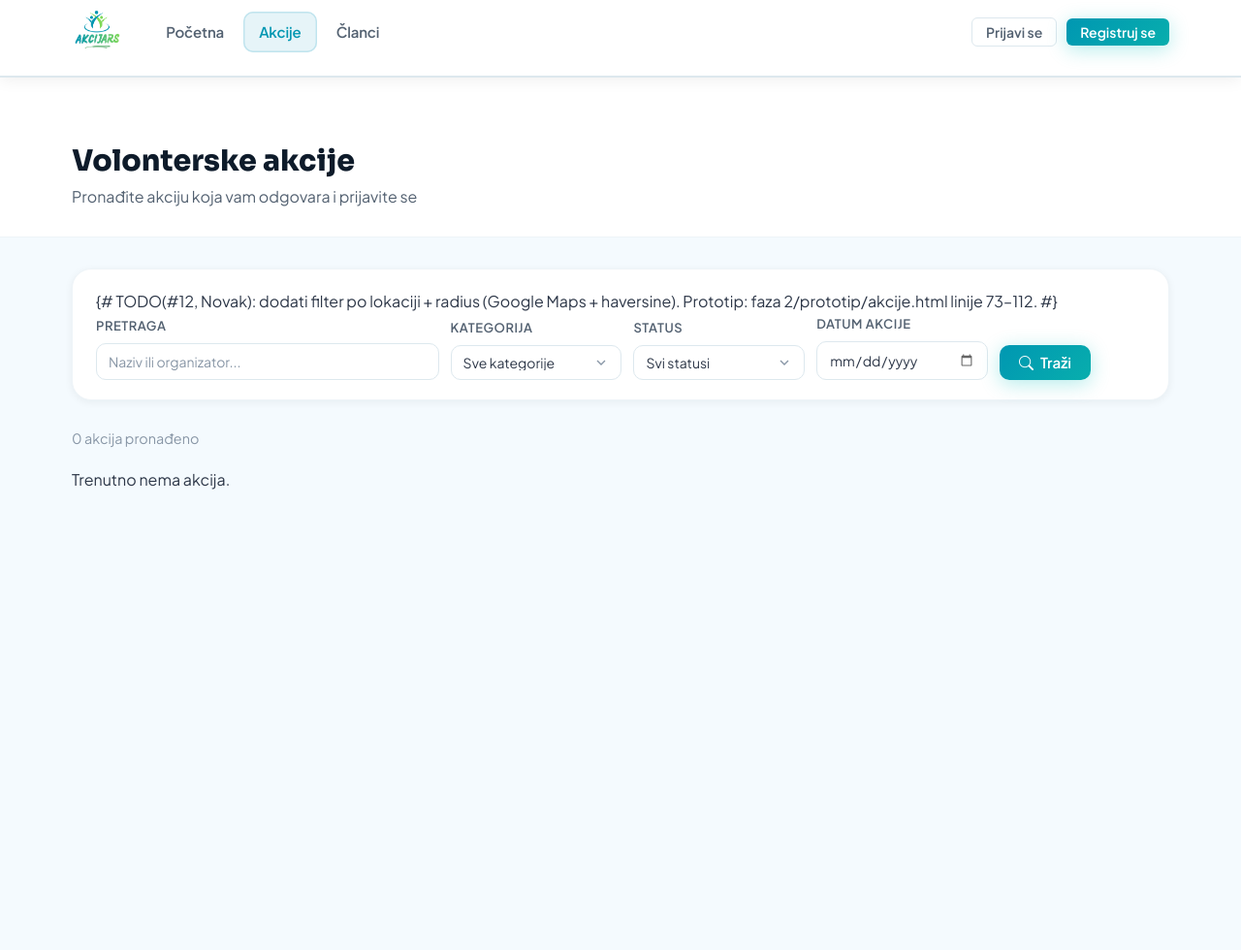
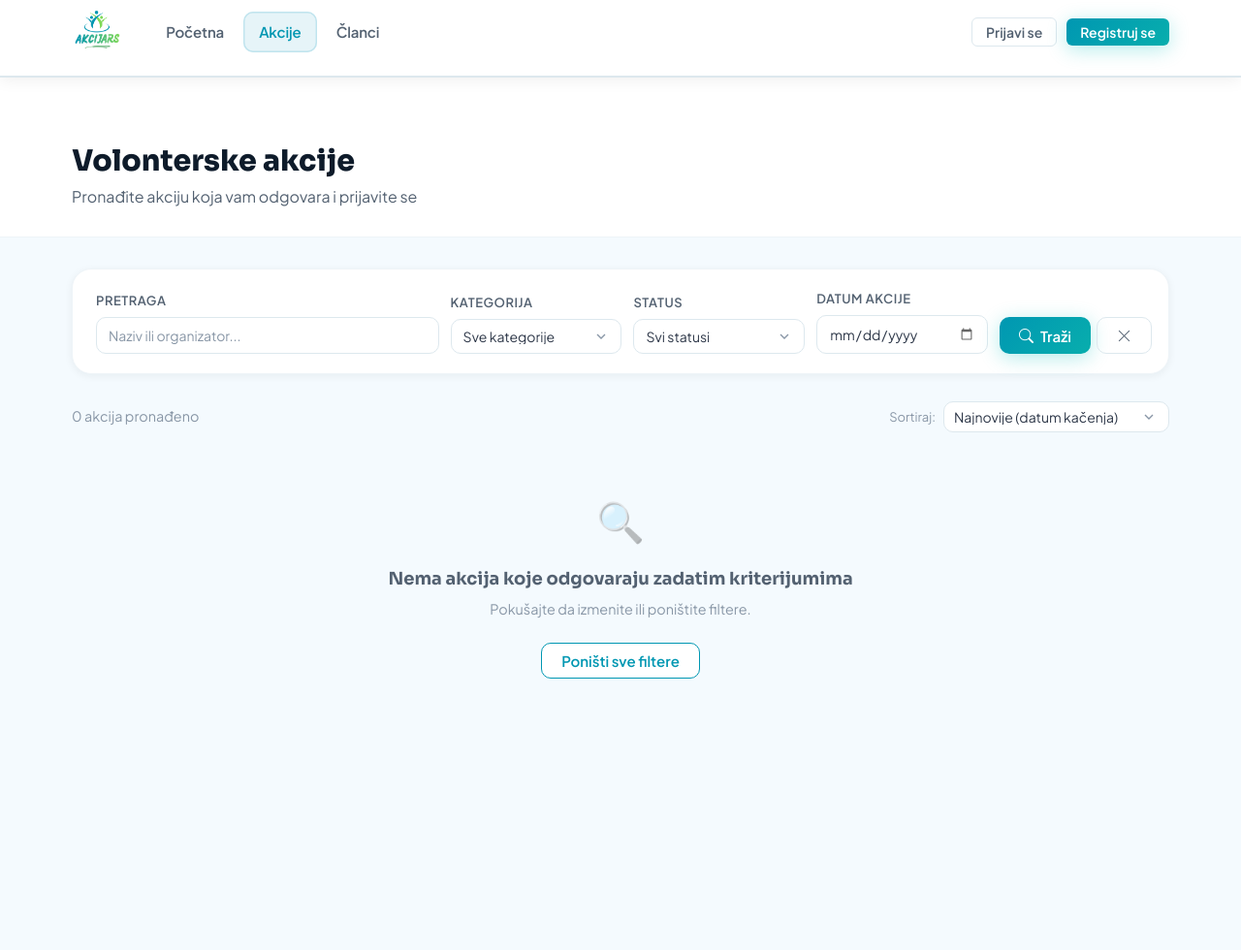
Before and after one commit to NovakTJ/akcijars, a Django app: page /akcije/ in a window 1280 px wide. Shown: the top 980 px of the page at 97% size. Run offline with Django 5.2, Linux system fonts and the light colour scheme; data that the repository does not hold is empty.

Commit message:
sortiranje liste akcija
Change-Id: I33f0309764fb623de57146ff1d1f76af400098e2

```diff
--- a/faza 5/akcijars/main/views.py
+++ b/faza 5/akcijars/main/views.py
@@ -1,6 +1,29 @@
+import re
+
 from django.contrib.auth import login as auth_login, logout as auth_logout
 from django.core.paginator import Paginator
 from django.shortcuts import render, redirect
+
+
+# SSU 3, otvoreno pitanje 2 — dozvoljena slova (uklj. srpske), cifre, razmaci.
+_DOZVOLJEN_UPIT = re.compile(r'^[a-zA-ZčćžšđČĆŽŠĐ0-9 ]*$')
+
+
+def _brojevi_paginacije(strana):
+    """
+    SSU 3, otvoreno pitanje 2 — kompaktna paginacija: 1, prethodna, trenutna,
+    sledeća, poslednja, bez dupliranja; None = elipse „…".
+    """
+    ukupno = strana.paginator.num_pages
+    trenutna = strana.number
+    kljucni = sorted({1, trenutna - 1, trenutna, trenutna + 1, ukupno}
+                     & set(range(1, ukupno + 1)))
+    rezultat = []
+    for i, broj in enumerate(kljucni):
+        if i > 0 and broj - kljucni[i - 1] > 1:
+            rezultat.append(None)
+        rezultat.append(broj)
+    return rezultat
 
 from .emails import posalji_potvrdu_registracije
 from .forms import PrijavaForm, RegistracijaForm
@@ -94,10 +117,17 @@ def lista_akcija(request):
     """Lista svih akcija sa filterima (SSU 3 / 5.3)."""
     akcije = Akcija.objects.select_related('organizator', 'kategorija').all()
 
-    q = request.GET.get('q', '').strip()
+    q = request.GET.get('q', '').strip()[:64]
     kategorija = request.GET.get('kategorija', '').strip()
     status = request.GET.get('status', '').strip()
     datum = request.GET.get('datum', '').strip()
+    sortiranje = request.GET.get('sort', 'datum_kacenja')
+
+    # SSU 3, 2.2.11 — neispravan upit se odbija, prikazuje se početni prikaz.
+    greska_upita = ''
+    if q and not _DOZVOLJEN_UPIT.match(q):
+        greska_upita = 'U upitu su dozvoljeni samo slova, cifre i razmaci.'
+        q = ''
 
     if q:
         akcije = akcije.filter(naziv__icontains=q) | akcije.filter(
@@ -110,13 +140,23 @@ def lista_akcija(request):
     if datum:
         akcije = akcije.filter(datum=datum)
 
-    # ako treba da se menja broj akcija po strani samo promeni broj na kraju sledeceg reda
-    paginator = Paginator(akcije.distinct().order_by('-datum_kreiranja'), 18)
+    # SSU 3, 2.2.8 — sortiranje. 'najblize' i 'slobodna_mesta' zavise od
+    # tuđih komitova (#12 lokacija — Novak, #15 model Prijava — Maša),
+    # do tada su u UI-u kao disabled opcije.
+    poredak = {
+        'datum_kacenja': '-datum_kreiranja',
+        'datum_odrzavanja': '-datum',
+    }.get(sortiranje, '-datum_kreiranja')
+
+    # SSU 3, otvoreno pitanje 1 — numActionsPerPage = 9.
+    paginator = Paginator(akcije.distinct().order_by(poredak), 9)
     strana = paginator.get_page(request.GET.get('page'))
 
     kontekst = {
         'akcije': strana.object_list,
         'strana': strana,
+        'brojevi_paginacije': _brojevi_paginacije(strana),
+        'greska_upita': greska_upita,
         'kategorije': KategorijaAkcije.objects.all(),
         'statusi': [
             (Akcija.Status.AKTIVNA, Akcija.Status.AKTIVNA.label),
@@ -125,6 +165,7 @@ def lista_akcija(request):
             (Akcija.Status.OTKAZANA, Akcija.Status.OTKAZANA.label),
         ],
         'filteri': {'q': q, 'kategorija': kategorija, 'status': status, 'datum': datum},
+        'sortiranje': sortiranje,
     }
     if request.headers.get('X-Requested-With') == 'XMLHttpRequest':
         return render(request, '_akcije_grid.html', kontekst)
--- a/faza 5/akcijars/templates/_akcije_grid.html
+++ b/faza 5/akcijars/templates/_akcije_grid.html
@@ -1,11 +1,30 @@
 {% load static %}
-<p id="results-info" style="font-size:.9rem;color:var(--text-muted);margin-bottom:18px;margin-top:18px;">
+{% if greska_upita %}
+  <div class="alert alert-warning" style="margin-top:14px;">
+    <i class="bi bi-exclamation-triangle"></i> {{ greska_upita }}
+  </div>
+{% endif %}
+
+<div style="display:flex;align-items:center;justify-content:space-between;flex-wrap:wrap;gap:8px;margin:18px 0;">
+  <p id="results-info" style="font-size:.9rem;color:var(--text-muted);margin:0;">
     {% if strana.paginator.count %}
       Prikazano {{ strana.start_index }}–{{ strana.end_index }} od {{ strana.paginator.count }} akcija
     {% else %}
       0 akcija pronađeno
     {% endif %}
   </p>
+  <div style="display:flex;align-items:center;gap:8px;">
+    <span style="font-size:.8125rem;color:var(--text-muted);">Sortiraj:</span>
+    <select name="sort" form="filter-form" class="form-control" style="width:auto;padding:7px 32px 7px 10px;font-size:.875rem;">
+      <option value="datum_kacenja" {% if sortiranje == 'datum_kacenja' %}selected{% endif %}>Najnovije (datum kačenja)</option>
+      <option value="datum_odrzavanja" {% if sortiranje == 'datum_odrzavanja' %}selected{% endif %}>Najnovije (datum održavanja)</option>
+      {# TODO(#12, Novak): omogućiti kad je lokacija izabrana. #}
+      <option value="najblize" disabled>Najbliže</option>
+      {# TODO(#15, Maša): omogućiti kad postoji model Prijava sa brojanjem prihvaćenih. #}
+      <option value="slobodna_mesta" disabled>Slobodna mesta</option>
+    </select>
+  </div>
+</div>
 
 <div class="grid-3" id="actions-grid">
   {% for akcija in akcije %}
@@ -36,7 +55,12 @@
       </div>
     </div>
   {% empty %}
-    <p>Trenutno nema akcija.</p>
+    <div class="empty-state" style="grid-column:1/-1;text-align:center;padding:40px 20px;">
+      <div class="es-icon" style="font-size:2.5rem;">🔍</div>
+      <h3>Nema akcija koje odgovaraju zadatim kriterijumima</h3>
+      <p style="color:var(--text-muted);">Pokušajte da izmenite ili poništite filtere.</p>
+      <button type="button" class="btn btn-secondary" id="reset-filters">Poništi sve filtere</button>
+    </div>
   {% endfor %}
 </div>
 
@@ -47,8 +71,10 @@
   {% else %}
     <button class="page-btn" disabled>‹</button>
   {% endif %}
-  {% for broj in strana.paginator.page_range %}
-    {% if broj == strana.number %}
+  {% for broj in brojevi_paginacije %}
+    {% if broj is None %}
+      <span class="page-btn" style="border:none;pointer-events:none;color:var(--text-muted);">…</span>
+    {% elif broj == strana.number %}
       <button class="page-btn active" data-page="{{ broj }}">{{ broj }}</button>
     {% else %}
       <button class="page-btn" data-page="{{ broj }}">{{ broj }}</button>
--- a/faza 5/akcijars/templates/akcije.html
+++ b/faza 5/akcijars/templates/akcije.html
@@ -17,8 +17,10 @@
   <div class="container">
 
     <div class="filter-bar">
-      {# TODO(#12, Novak): dodati filter po lokaciji + radius (Google Maps + haversine).
-         Prototip: faza 2/prototip/akcije.html linije 73–112. #}
+      {% comment %}
+        TODO(#12, Novak): dodati filter po lokaciji + radius (Google Maps + haversine).
+        Prototip: faza 2/prototip/akcije.html linije 73–112.
+      {% endcomment %}
       <form method="get" id="filter-form">
         <div class="filter-row" style="flex-wrap:wrap;gap:12px;">
           <div class="filter-group" style="flex:2;min-width:180px;">
@@ -51,7 +53,10 @@
           </div>
           <div class="filter-group" style="flex:0;">
             <label>&nbsp;</label>
-            <button type="submit" class="btn btn-primary"><i class="bi bi-search"></i> Traži</button>
+            <div style="display:flex;gap:6px;">
+              <button type="submit" class="btn btn-primary"><i class="bi bi-search"></i> Traži</button>
+              <button type="reset" id="clear-all" class="btn btn-ghost" title="Poništi sve filtere"><i class="bi bi-x-lg"></i></button>
+            </div>
           </div>
         </div>
       </form>
```
Also changed, not shown: faza 5/akcijars/static/js/akcije.js (+30 -4 lines). Lines whose indentation alone changed are shown as unchanged.
